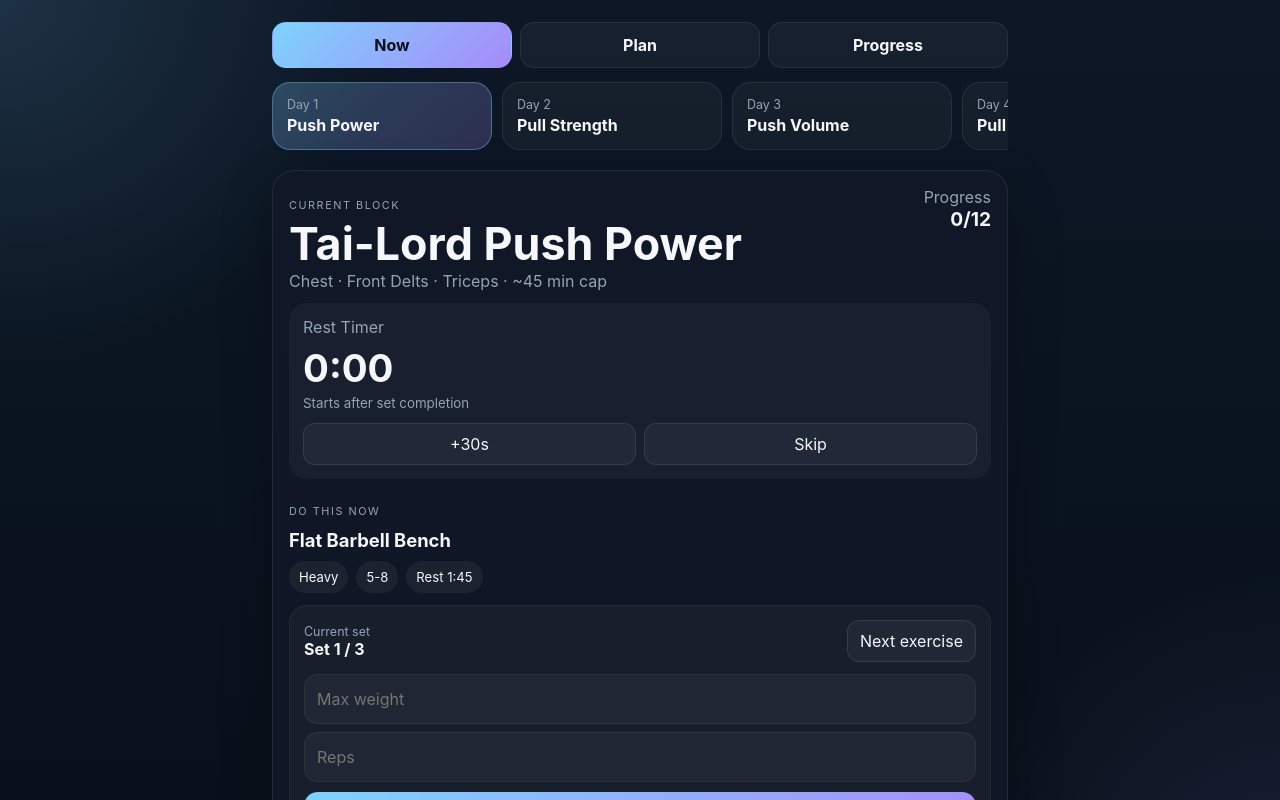
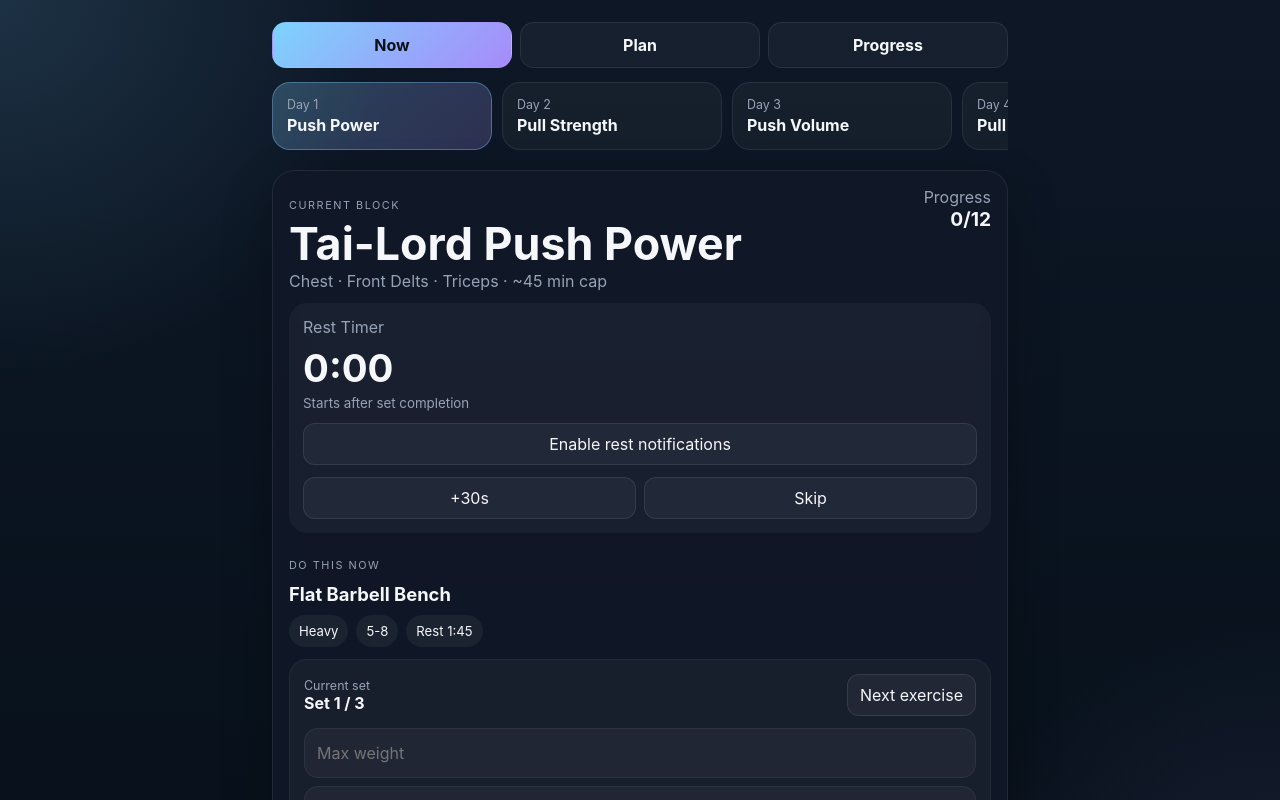
Before and after one commit to zkirby-ai/workout-tracker, a Next.js app: page / in a window 1280 px wide. Shown: the top 800 px of the page. Built offline with nearby package versions, Linux system fonts and the light colour scheme.

Commit message:
Add rest completion notifications

```diff
--- a/app/globals.css
+++ b/app/globals.css
@@ -107,12 +107,16 @@ h2 { margin: 4px 0 0; font-size: 1.15rem; }
   gap: 8px;
   margin-top: 12px;
 }
-.timerActions button, .secondaryButton {
+.timerActions button, .secondaryButton, .notifyButton {
   border: 1px solid rgba(255,255,255,0.09);
   background: rgba(255,255,255,0.045);
   color: var(--text);
   border-radius: 12px;
   padding: 10px 12px;
+}
+.notifyButton {
+  width: 100%;
+  margin-top: 12px;
 }
 .currentExerciseCard {
   padding: 2px 0 0;
--- a/components/workout-tracker.tsx
+++ b/components/workout-tracker.tsx
@@ -63,6 +63,7 @@ export function WorkoutTracker() {
   const [nowMs, setNowMs] = useState(() => Date.now());
   const [activeLabel, setActiveLabel] = useState('Starts after set completion');
   const [history, setHistory] = useState<HistoryEntry[]>([]);
+  const [notificationPermission, setNotificationPermission] = useState<NotificationPermission | 'unsupported'>('unsupported');
 
   useEffect(() => {
     setSetState(makeInitialState(dayId));
@@ -76,6 +77,9 @@ export function WorkoutTracker() {
   useEffect(() => {
     setHistory(loadHistory());
     setTimerState(loadTimerState());
+    if (typeof window !== 'undefined' && 'Notification' in window) {
+      setNotificationPermission(Notification.permission);
+    }
   }, []);
 
   useEffect(() => {
@@ -92,6 +96,18 @@ export function WorkoutTracker() {
       setTimerState({ endsAt: null, durationSeconds: 0 });
       window.localStorage.removeItem('workout-timer-state');
       setActiveLabel('Rest complete');
+
+      if (typeof window !== 'undefined') {
+        if ('vibrate' in navigator) {
+          navigator.vibrate?.([200, 120, 200]);
+        }
+        if ('Notification' in window && Notification.permission === 'granted') {
+          new Notification('Rest complete', {
+            body: 'Time for your next set.',
+            silent: false
+          });
+        }
+      }
     }
   }, [secondsLeft, timerState.endsAt]);
 
@@ -194,6 +210,15 @@ export function WorkoutTracker() {
     setActiveLabel('Rest skipped');
   }
 
+  async function enableNotifications() {
+    if (typeof window === 'undefined' || !('Notification' in window)) {
+      setNotificationPermission('unsupported');
+      return;
+    }
+    const permission = await Notification.requestPermission();
+    setNotificationPermission(permission);
+  }
+
   function nextExercise() {
     if (exerciseIndex >= 0 && exerciseIndex < currentDay.exercises.length - 1) {
       const next = currentDay.exercises[exerciseIndex + 1];
@@ -240,6 +265,11 @@ export function WorkoutTracker() {
             <span>Rest Timer</span>
             <strong>{formatRest(secondsLeft)}</strong>
             <small>{activeLabel}</small>
+            {notificationPermission !== 'granted' && (
+              <button className="notifyButton" onClick={enableNotifications}>
+                {notificationPermission === 'unsupported' ? 'Notifications unsupported' : 'Enable rest notifications'}
+              </button>
+            )}
             <div className="timerActions">
               <button onClick={() => adjustTimer(30)}>+30s</button>
               <button onClick={stopTimer}>Skip</button>
```
